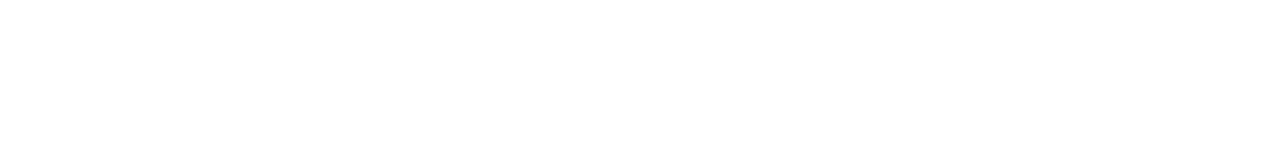
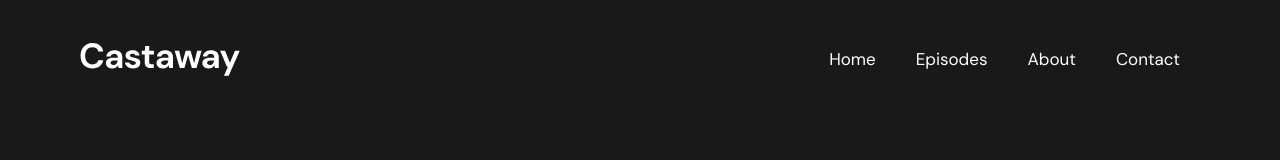
Before and after one commit to azamjonoff/Castaway, a plain HTML site: page index.html in a window 1280 px wide. Drawn offline with Linux system fonts and the light colour scheme.

Commit message:
website header ready

```diff
--- a/css/style.css
+++ b/css/style.css
@@ -1,3 +1,29 @@
+@font-face {
+  font-display: swap;
+  font-family: "DM Sans";
+  font-style: normal;
+  font-weight: 400;
+  src: url("../fonts/dm-sans-v14-latin-regular.woff2") format("woff2");
+}
+
+@font-face {
+  font-display: swap;
+  font-family: "DM Sans";
+  font-style: normal;
+  font-weight: 700;
+  src: url("../fonts/dm-sans-v14-latin-700.woff2") format("woff2");
+}
+
+:root {
+  /* COLORS */
+  --primary-color: #118da8;
+  --secondary-color: #fff;
+  --main-bg-color: #191919;
+  --black-color: #000;
+  /* FONT STYLES */
+  --main-font-family: "DM Sans", sans-serif;
+}
+
 *,
 *::after,
 *::before {
@@ -9,6 +35,7 @@
 html {
   height: 100%;
   scroll-behavior: smooth;
+  font-size: 62.5%;
 }
 
 ul,
@@ -30,6 +57,10 @@ body {
   height: 100%;
   display: flex;
   flex-direction: column;
+  background-color: var(--main-bg-color);
+  font-weight: 400;
+  font-family: var(--main-font-family);
+  color: var(--secondary-color);
 }
 
 /* normalize css problem fixed */
@@ -39,13 +70,70 @@ h1 {
 
 .container {
   width: 100%;
-  max-width: 1200px; /* it depends on you project */
+  max-width: 1400px;
   margin-left: auto;
   margin-right: auto;
-  padding-left: 50px;
-  padding-right: 50px;
+  padding-left: 40px;
+  padding-right: 40px;
 }
 
 main {
   flex-grow: 1;
 }
+
+/* GLOBAL STYLE END */
+
+/* HEADER STYLES START */
+
+.header {
+  margin-bottom: 26px;
+  margin-top: 26px;
+}
+
+.header-container {
+  display: flex;
+  align-items: center;
+}
+
+.site__logo_link {
+  display: inline-block;
+  margin-right: auto;
+
+  &:hover {
+    opacity: 0.6;
+  }
+}
+
+.sitenav {
+}
+.sitenav__list {
+  display: flex;
+  align-items: center;
+  justify-content: space-between;
+  padding: 20px;
+  gap: 40px;
+}
+.sitenav__item {
+}
+.sitenav__link {
+  font-size: 1.7rem;
+  color: var(--secondary-color);
+  line-height: 1.6em;
+
+  &:hover {
+    color: var(--primary-color);
+    transition: 0.2s;
+  }
+
+  &:active {
+    opacity: 0.6;
+  }
+}
+
+/* HEADER STYLES END */
+
+/* MAIN STYLES START */
+
+
+
+/* MAIN STYLES END */
--- a/index.html
+++ b/index.html
@@ -3,14 +3,37 @@
   <head>
     <meta charset="UTF-8" />
     <meta name="viewport" content="width=device-width, initial-scale=1.0" />
-    <title>Project</title>
+    <title>Castaway</title>
     <link rel="stylesheet" href="./css/normalize.css" />
     <link rel="stylesheet" href="./css/style.css" />
     <!-- <link rel="stylesheet" href="./css/style.min.css"> -->
   </head>
   <body>
+    <div class="container">
       <!-- HEADER START -->
-    <header class="header"></header>
+      <header class="header">
+        <div class="header-container container">
+          <a class="site__logo_link" href="./index.html">
+            <img class="site__logo" src="./images/sitelogo.svg" alt="" />
+          </a>
+          <nav class="sitenav">
+            <ul class="sitenav__list">
+              <li class="sitenav__item">
+                <a class="sitenav__link" href="#">Home</a>
+              </li>
+              <li class="sitenav__item">
+                <a class="sitenav__link" href="#">Episodes</a>
+              </li>
+              <li class="sitenav__item">
+                <a class="sitenav__link" href="#">About</a>
+              </li>
+              <li class="sitenav__item">
+                <a class="sitenav__link" href="#">Contact</a>
+              </li>
+            </ul>
+          </nav>
+        </div>
+      </header>
       <!-- HEADER END -->
 
       <!-- MAIN START -->
@@ -18,7 +41,9 @@
       <!-- MAIN END -->
 
       <!-- FOOTER START -->
-    <footer class="footer"></footer>
+      <footer class="footer">
+      </footer>
       <!-- FOOTER END -->
+    </div>
   </body>
 </html>
```
Also changed, not shown: fonts/dm-sans-v14-latin-700.woff2 (added), fonts/dm-sans-v14-latin-regular.woff2 (added), images/sitelogo.svg (added). Lines whose indentation alone changed are shown as unchanged.
